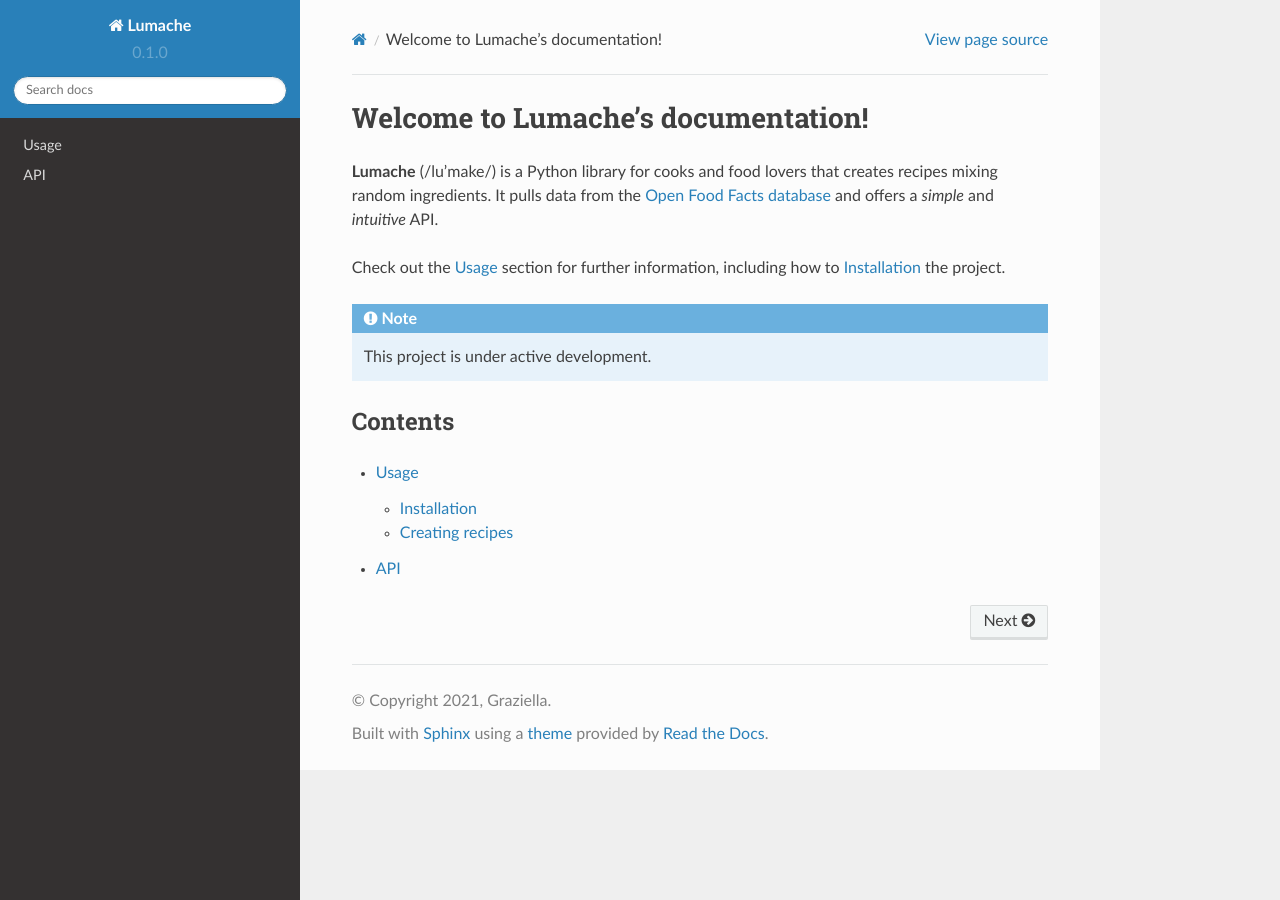
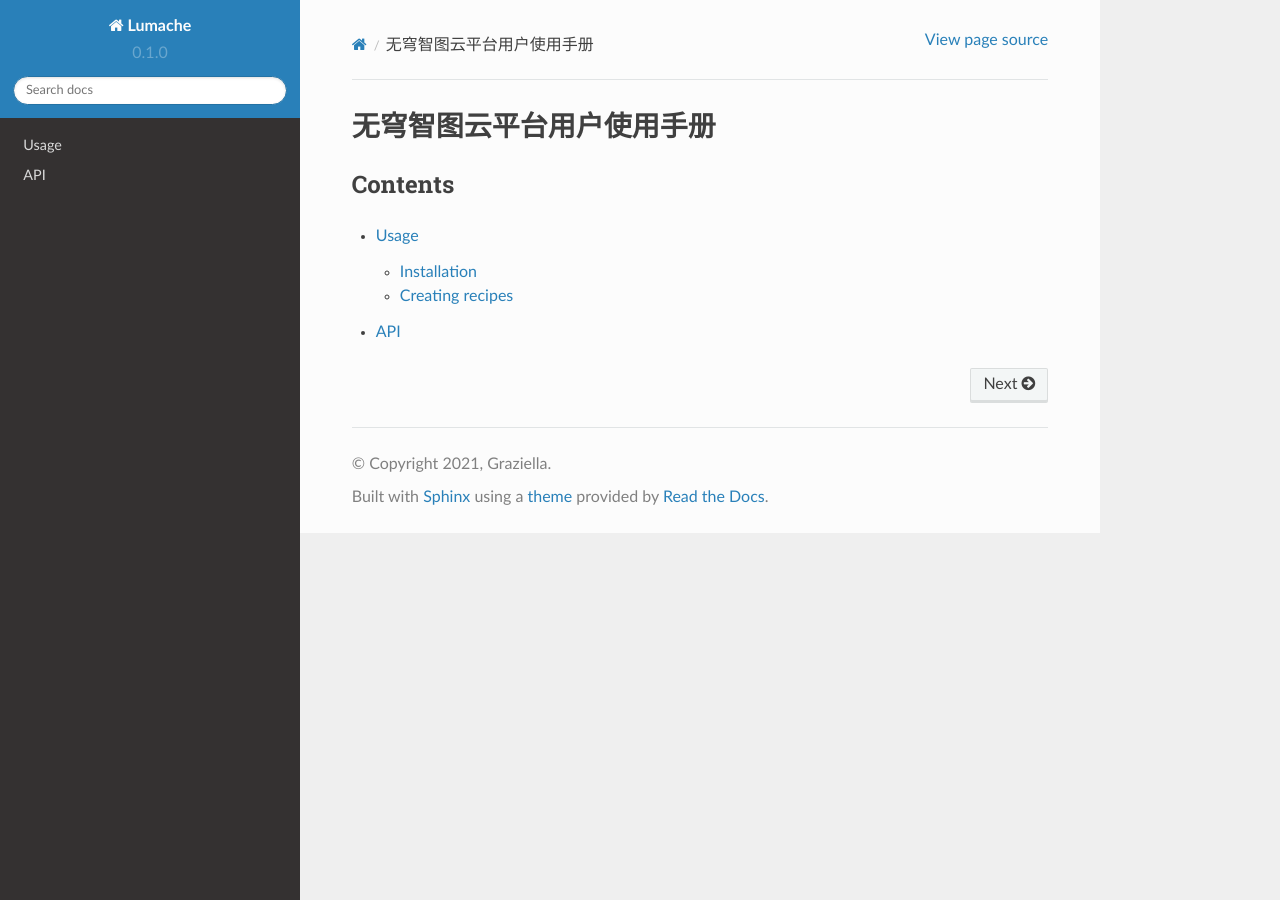
Before and after one commit to geminihcc526/platform_docs, a Sphinx documentation site: the page built from docs/source/index.rst, in a window 1280 px wide. Built offline with Sphinx 7.4.7 and the Read the Docs theme 2.0.0, drawn with Linux system fonts in a browser that asks for light colours.

Commit message:
Update index.rst

```diff
--- a/docs/source/index.rst
+++ b/docs/source/index.rst
@@ -1,17 +1,6 @@
-Welcome to Lumache's documentation!
+无穹智图云平台用户使用手册
 ===================================
 
-**Lumache** (/lu'make/) is a Python library for cooks and food lovers
-that creates recipes mixing random ingredients.
-It pulls data from the `Open Food Facts database <https://world.openfoodfacts.org/>`_
-and offers a *simple* and *intuitive* API.
-
-Check out the :doc:`usage` section for further information, including
-how to :ref:`installation` the project.
-
-.. note::
-
-   This project is under active development.
 
 Contents
 --------
```
